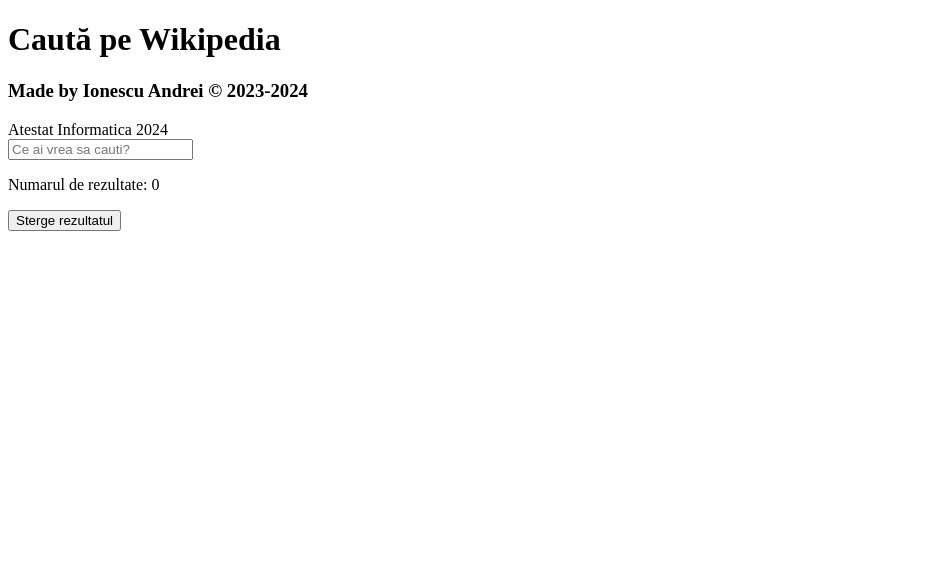
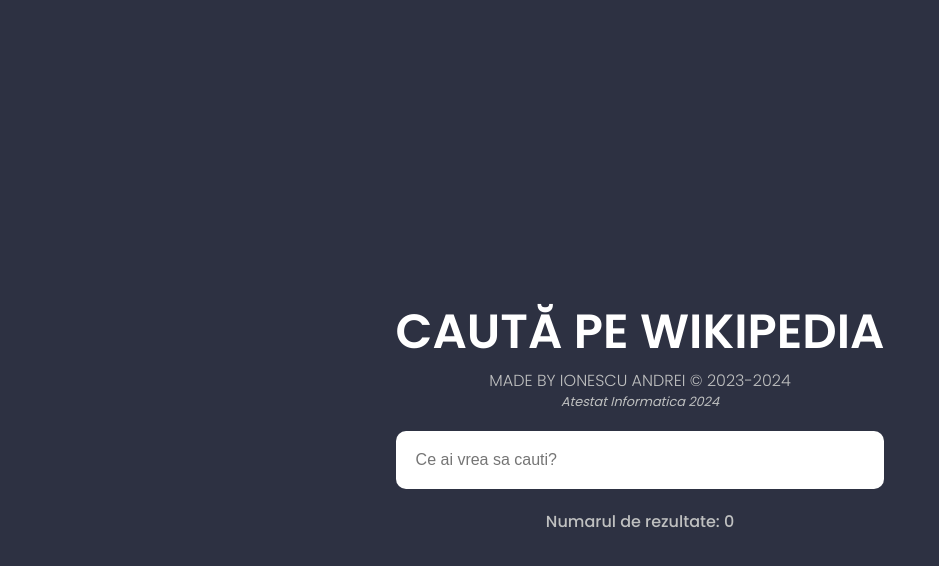
Before and after one commit to ionescuaandrei/wikiApp, a plain HTML site: page index.html in a window 1280 px wide. Shown: the whole page, without its empty margins (0-939 px from the left). Drawn offline with Linux system fonts and the light colour scheme; the site is published under a folder, as on GitHub Pages, so addresses that start at the root find nothing.

Commit message:
remove "/" because of index.html moved to root folder

```diff
--- a/index.html
+++ b/index.html
@@ -4,8 +4,8 @@
   <meta charset="UTF-8">
   <meta name="viewport" content="width=device-width, initial-scale=1.0">
   <title>Wikipedia App | By Ionescu Andrei</title>
-  <link rel="stylesheet" href="/CSS/style.css">
-  <link rel="stylesheet" href="/CSS/mobile.css">
+  <link rel="stylesheet" href="CSS/style.css">
+  <link rel="stylesheet" href="CSS/mobile.css">
   <link rel="icon" type="image/x-icon" href="/favicon/favicon.png">
 </head>
 <body>
@@ -24,6 +24,6 @@
 
     </div>
   </div>
-  <script src="/JavaScript/index.js"></script>
+  <script src="JavaScript/index.js"></script>
 </body>
 </html>
```
